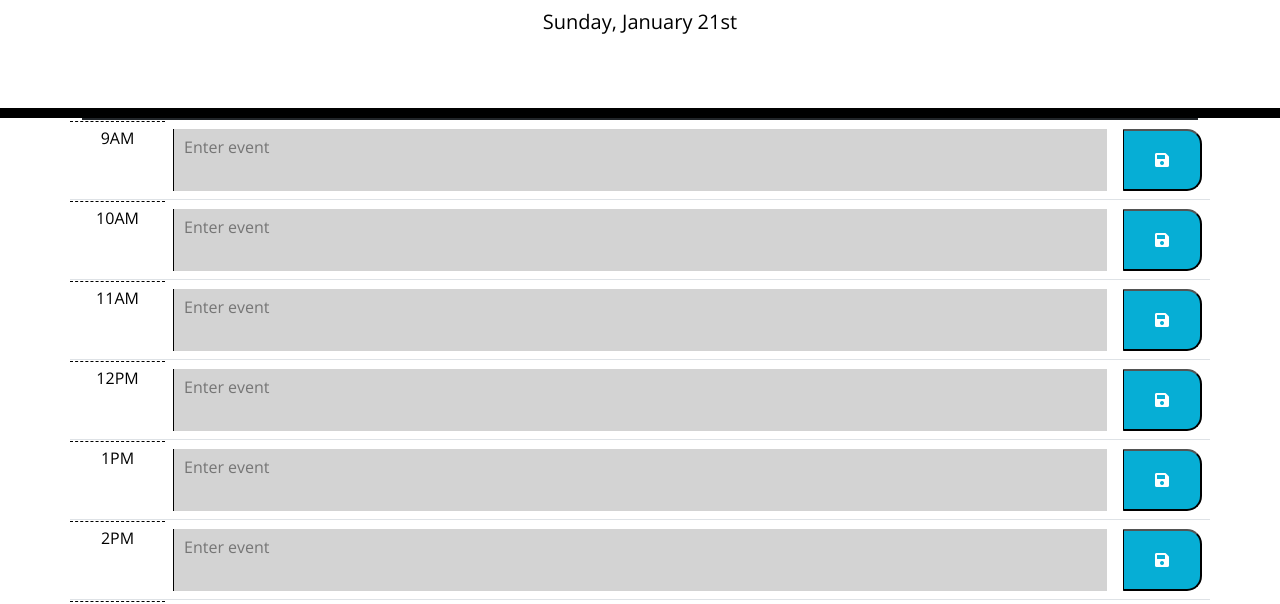
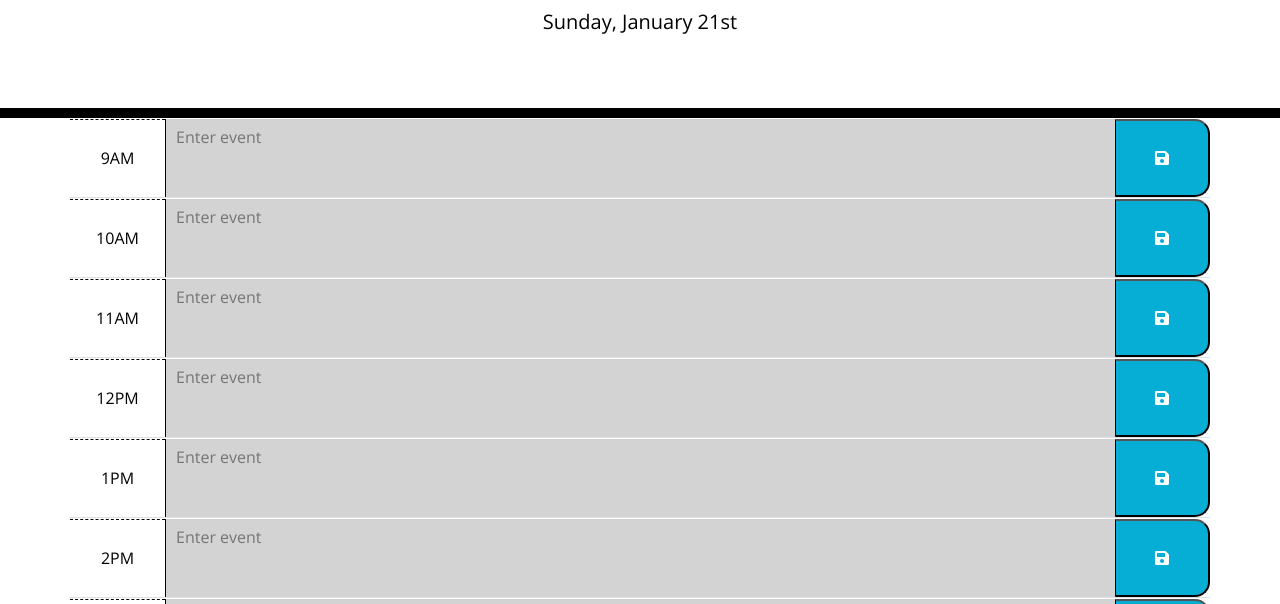
Before and after one commit to anadomuta/challenge-daily-planner, a plain HTML site: page index.html in a window 1280 px wide. Shown: the part 169-773 px from the top of the page. Drawn offline with nearby package versions, Linux system fonts and the light colour scheme.

Commit message:
removed padding from table cells

```diff
--- a/assets/css/style.css
+++ b/assets/css/style.css
@@ -20,6 +20,11 @@ header {
   border-radius: 0;
   border-bottom: 10px solid black;
   padding: 60px;
+}
+
+.col-sm-10,
+.col-sm-1 {
+  padding: 0px !important;
 }
 
 thead {
@@ -49,7 +54,10 @@ thead {
   background-color: #ffffff;
   color: #000000;
   border-top: 1px dashed #000000;
-  text-align: center
+  display: flex;
+  justify-content: center;
+  align-items: center;
+  padding: 0px !important
 }
 
 .past {
--- a/index.html
+++ b/index.html
@@ -24,7 +24,7 @@
     <!-- Timeblocks go here -->
     <table class="table">
       <thead class="message"></thead>
-      <tbody class="table-group-divider">
+      <tbody>
         <tr class="row">
           <td class="col-sm-1 hour"><span class="currentTime">9AM</span></td>
           <td class="col-sm-10"><textarea data-time="9" placeholder="Enter event" class="description"></textarea></td>
```
